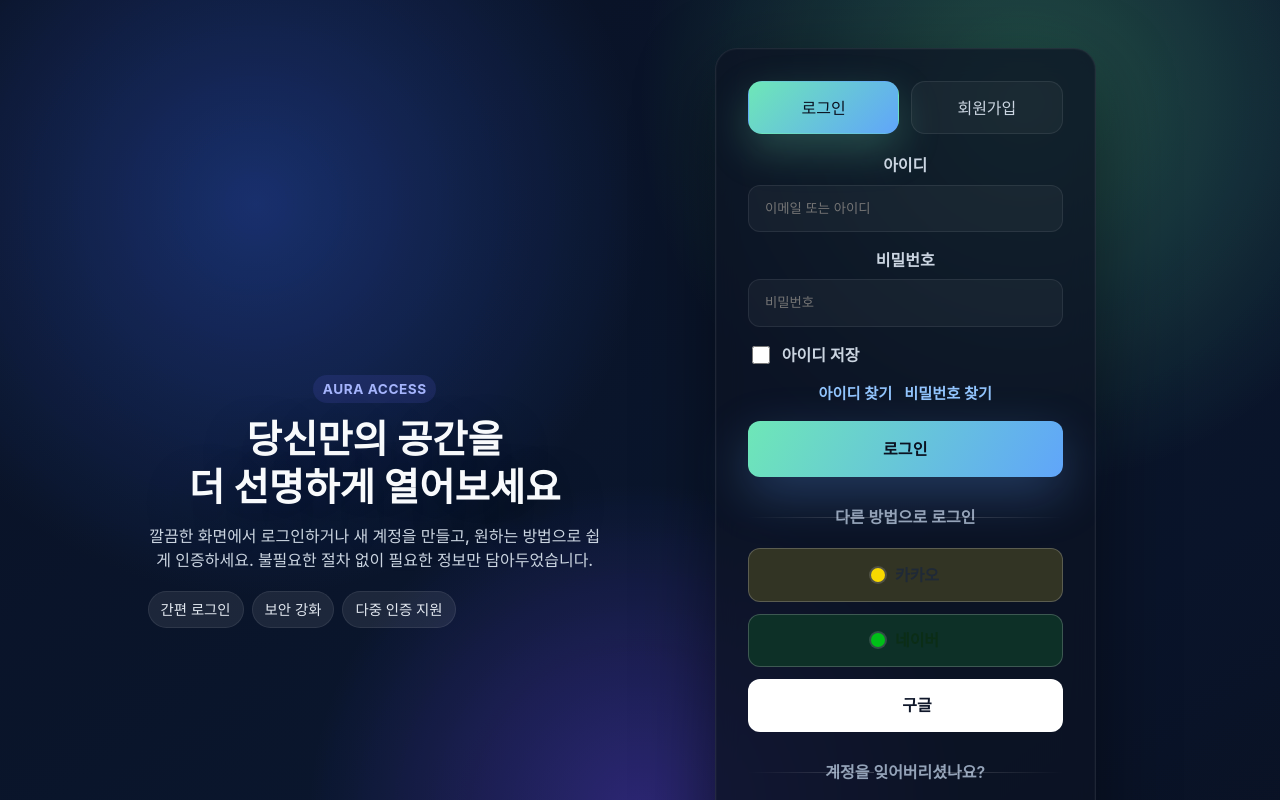
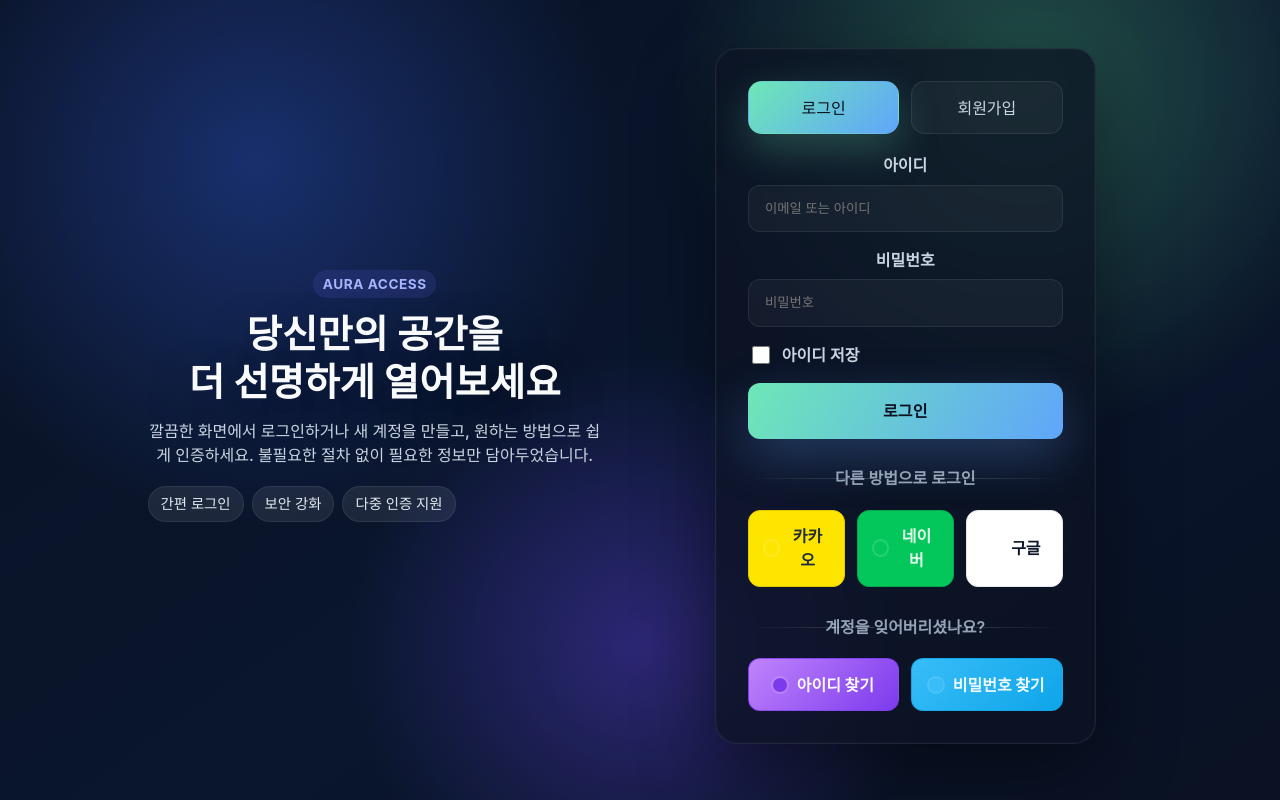
Before and after one commit to MHhw/AURA, a React (Vite) app in the folder aura-client/: page / in a window 1280 px wide. Shown: the top 800 px of the page. Built offline with nearby package versions, Linux system fonts and the light colour scheme.

Commit message:
Update login layout and social buttons

```diff
--- a/aura-client/src/App.css
+++ b/aura-client/src/App.css
@@ -326,7 +326,9 @@ body {
 }
 
 .social-btn {
-  width: 100%;
+  width: auto;
+  min-width: 0;
+  flex: 1 1 0;
   padding: 0.85rem 1rem;
   border-radius: 12px;
   border: 1px solid rgba(255, 255, 255, 0.2);
@@ -352,14 +354,31 @@ body {
 .social-btn.social-google {
   color: #0f172a;
   background: #ffffff;
+  border-color: #e5e7eb;
 }
 
 .social-btn.social-kakao {
+  background: #fee500;
   color: #1f2937;
+  border-color: #e4c900;
 }
 
 .social-btn.social-naver {
-  color: #0b2d16;
+  background: #03c75a;
+  color: #e8fff1;
+  border-color: #02a94d;
+}
+
+.social-btn.social-recover-id {
+  background: linear-gradient(135deg, #c084fc, #7c3aed);
+  color: #f8fafc;
+  border-color: rgba(124, 58, 237, 0.7);
+}
+
+.social-btn.social-recover-password {
+  background: linear-gradient(135deg, #38bdf8, #0ea5e9);
+  color: #f0f9ff;
+  border-color: rgba(14, 165, 233, 0.8);
 }
 
 .social-btn:hover {
--- a/aura-client/src/App.tsx
+++ b/aura-client/src/App.tsx
@@ -17,8 +17,8 @@ function App() {
 
   const socialProviders: SocialProvider[] = useMemo(
     () => [
-      { name: 'kakao', accent: '#f8d900', label: '카카오' },
-      { name: 'naver', accent: '#00bf18', label: '네이버' },
+      { name: 'kakao', accent: '#fee500', label: '카카오' },
+      { name: 'naver', accent: '#03c75a', label: '네이버' },
       { name: 'google', accent: '#ffffff', label: '구글' },
     ],
     [],
@@ -26,8 +26,8 @@ function App() {
 
   const recoveryProviders: SocialProvider[] = useMemo(
     () => [
-      { name: 'kakao', accent: '#f8d900', label: '아이디찾기' },
-      { name: 'naver', accent: '#00bf18', label: '비밀번호찾기' },
+      { name: 'recover-id', accent: '#7c3aed', label: '아이디 찾기' },
+      { name: 'recover-password', accent: '#38bdf8', label: '비밀번호 찾기' },
     ],
     [],
   );
@@ -117,11 +117,6 @@ function LoginForm({
           <input type="checkbox" />
           <span>아이디 저장</span>
         </label>
-
-        <div className="link-list centered" aria-label="계정 도움말">
-          <a href="#">아이디 찾기</a>
-          <a href="#">비밀번호 찾기</a>
-        </div>
 
         <button type="submit" className="primary-btn">
           로그인
```
